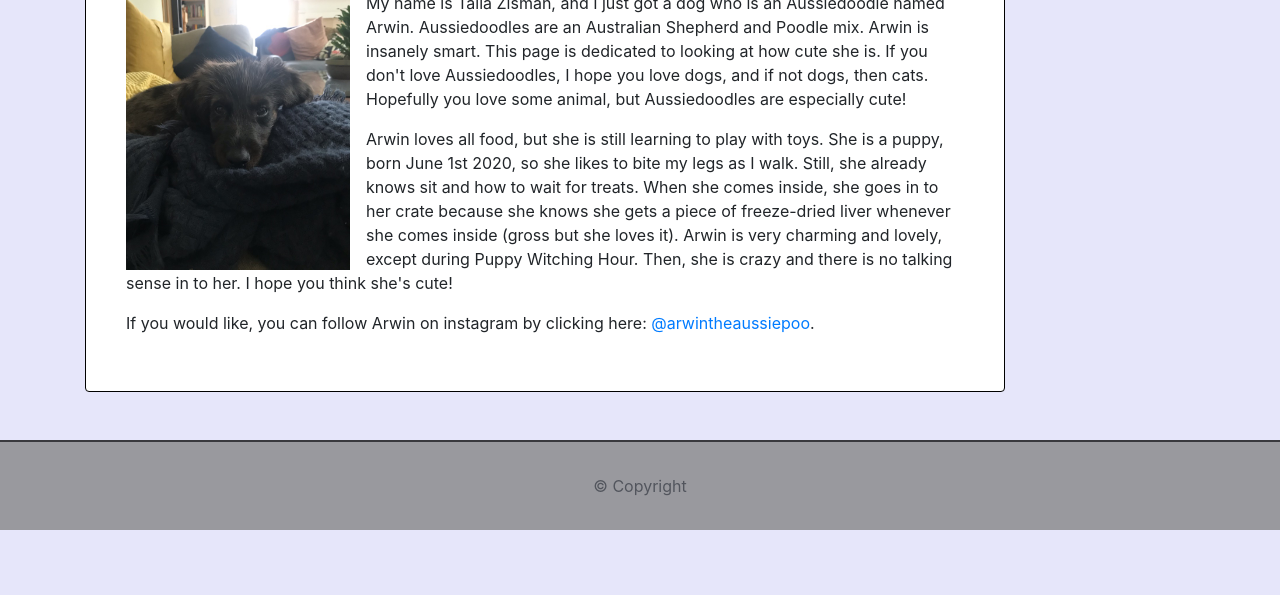
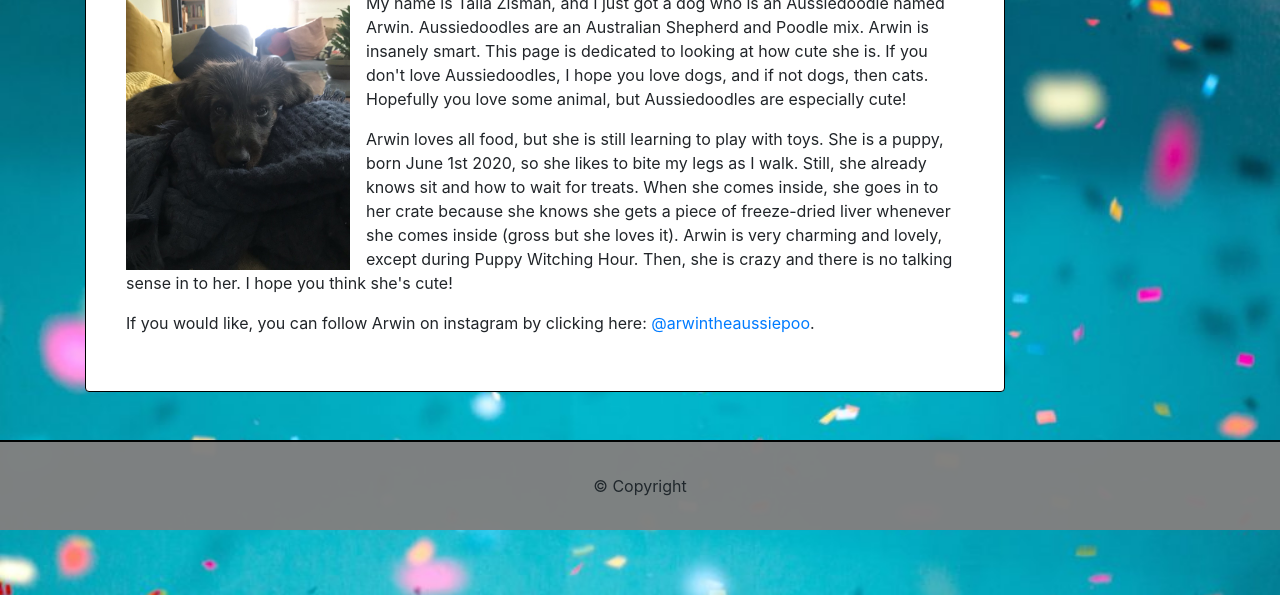
Before and after one commit to Tzcodes101/Responsive-Portfolio-via-Bootsrap, a plain HTML site: page index.html in a window 1280 px wide. Shown: the part 205-800 px from the top of the page. Drawn offline with nearby package versions, Linux system fonts and the light colour scheme.

Commit message:
background image addition

```diff
--- a/styles.css
+++ b/styles.css
@@ -1,5 +1,8 @@
 body{
-    background-color: lavender;
+    /* background-color: lavender; */
+    background-image: url(imgs/background2.jpg);
+    background-size: cover;
+
 }
 
 /* navbar styling*/
@@ -41,6 +44,6 @@ footer {
         border-top: 2px solid black;
         padding: 2rem;
         text-align: center;
-        opacity: 75%;
+        opacity: 98%;
         background-color: grey;
 }
```
Also changed, not shown: Imgs/background-image.jpg (deleted), Imgs/background.jpg (added), Imgs/background2.jpg (added), 1 other file.
